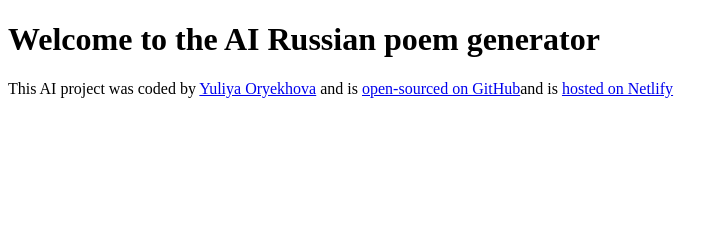
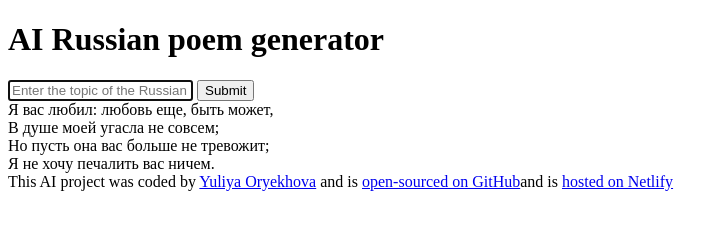
Before and after one commit to YuliyaOryekhova/russian-poem-generator, a plain HTML site: page index.html in a window 1280 px wide. Shown: the whole page, without its empty margins (0-727 px from the left). Drawn offline with Linux system fonts and the light colour scheme.

Commit message:
Added the basic HTML structure

```diff
--- a/index.html
+++ b/index.html
@@ -4,10 +4,31 @@
     <meta charset="UTF-8" />
     <meta name="viewport" content="width=device-width, initial-scale=1.0" />
     <link rel="stylesheet" href="src/style.css" />
-    <title>AI Poem Generator</title>
+    <title>AI Russian Poem Generator</title>
   </head>
   <body>
-    <h1>Welcome to the AI Russian poem generator</h1>
+    <header>
+      <h1>AI Russian poem generator</h1>
+    </header>
+    <main>
+      <form action="">
+        <input
+          type="text"
+          placeholder="Enter the topic of the Russian poem"
+          autofocus
+          required
+          autocomplete="off"
+        />
+        <input type="submit" />
+      </form>
+
+      <div>
+        Я вас любил: любовь еще, быть может,<br />
+        В душе моей угасла не совсем;<br />
+        Но пусть она вас больше не тревожит;<br />
+        Я не хочу печалить вас ничем.
+      </div>
+    </main>
 
     <footer>
       This AI project was coded by
```
